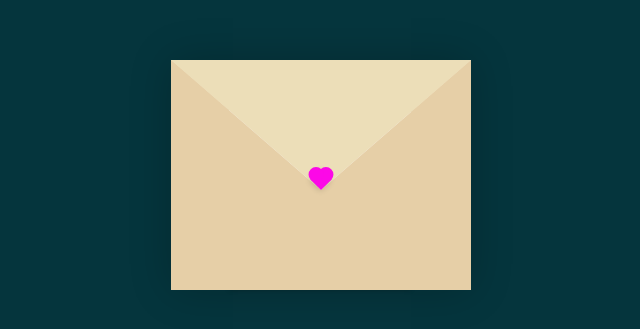
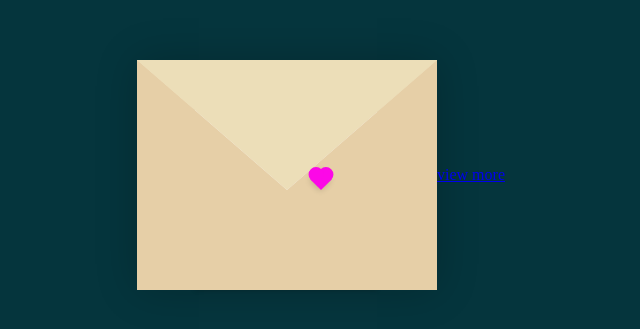
Before and after one commit to Fleming229/funny, a plain HTML site: page index.html in a window 1280 px wide. Shown: the part 225-554 px from the top of the page, without its empty margins (319-959 px from the left). Drawn offline with Linux system fonts and the light colour scheme.

Commit message:
Update index.html

```diff
--- a/index.html
+++ b/index.html
@@ -13,9 +13,9 @@
             <div class="envelope">
                 <div class="letter">
                     <div class="text">
-                        <strong>Dear Ailin</strong>
+                        <strong>Dear Nikitha</strong>
                         <p>
-                            POI UMB MYRE
+                            fuck u
                         </p>
                     </div>
                 </div>
@@ -23,6 +23,7 @@
             <div class="heart"></div>
         </div>
     </div>
+    <a href="https://youtu.be/Iu90EpLoOa4?si=qrhRjiLhvfngwPzk">view more</a>
     <script>
         const envelope = document.querySelector('.envelope-wrapper');
         envelope.addEventListener('click', () => {
```
